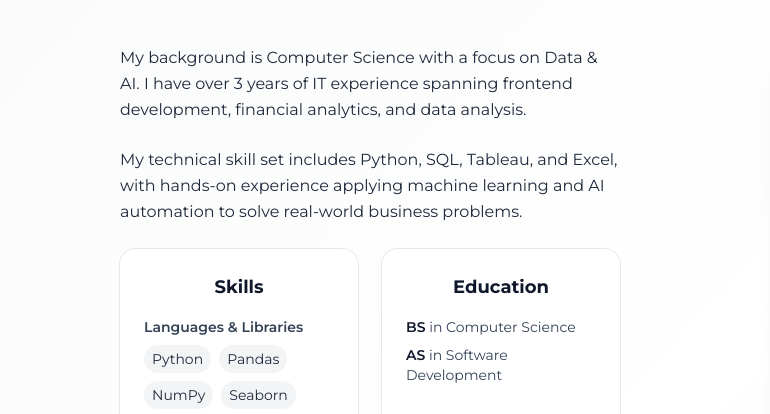
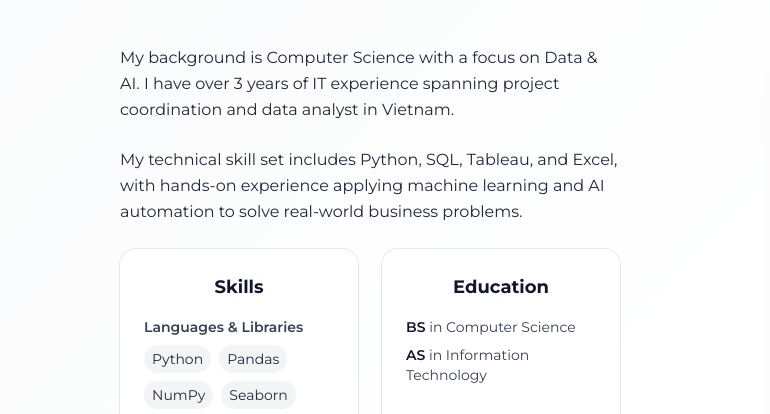
Before and after one commit to krishuynh2222/krishuynh2222.github.io, a plain HTML site: page about.html in a window 1280 px wide. Shown: the part 219-633 px from the top of the page, 0-770 px from the left. Drawn offline with nearby package versions, Linux system fonts and the light colour scheme.

Commit message:
Update project

```diff
--- a/about.html
+++ b/about.html
@@ -80,8 +80,7 @@
         <div class="space-y-6 leading-relaxed fade-up">
           <p>
             My background is Computer Science with a focus on Data & AI.
-            I have over 3 years of IT experience spanning frontend development,
-            financial analytics, and data analysis.
+            I have over 3 years of IT experience spanning project coordination and data analyst in Vietnam.
           </p>
           <p>
             My technical skill set includes Python, SQL, Tableau, and Excel,
@@ -132,7 +131,7 @@
               <h3 class="text-lg font-bold text-center text-slate-900">Education</h3>
               <ul class="mt-4 space-y-2 text-sm text-slate-700">
                 <li><span class="font-semibold text-slate-900">BS</span> in Computer Science</li>
-                <li><span class="font-semibold text-slate-900">AS</span> in Software Development</li>
+                <li><span class="font-semibold text-slate-900">AS</span> in Information Technology</li>
               </ul>
             </article>
           </div>
```
